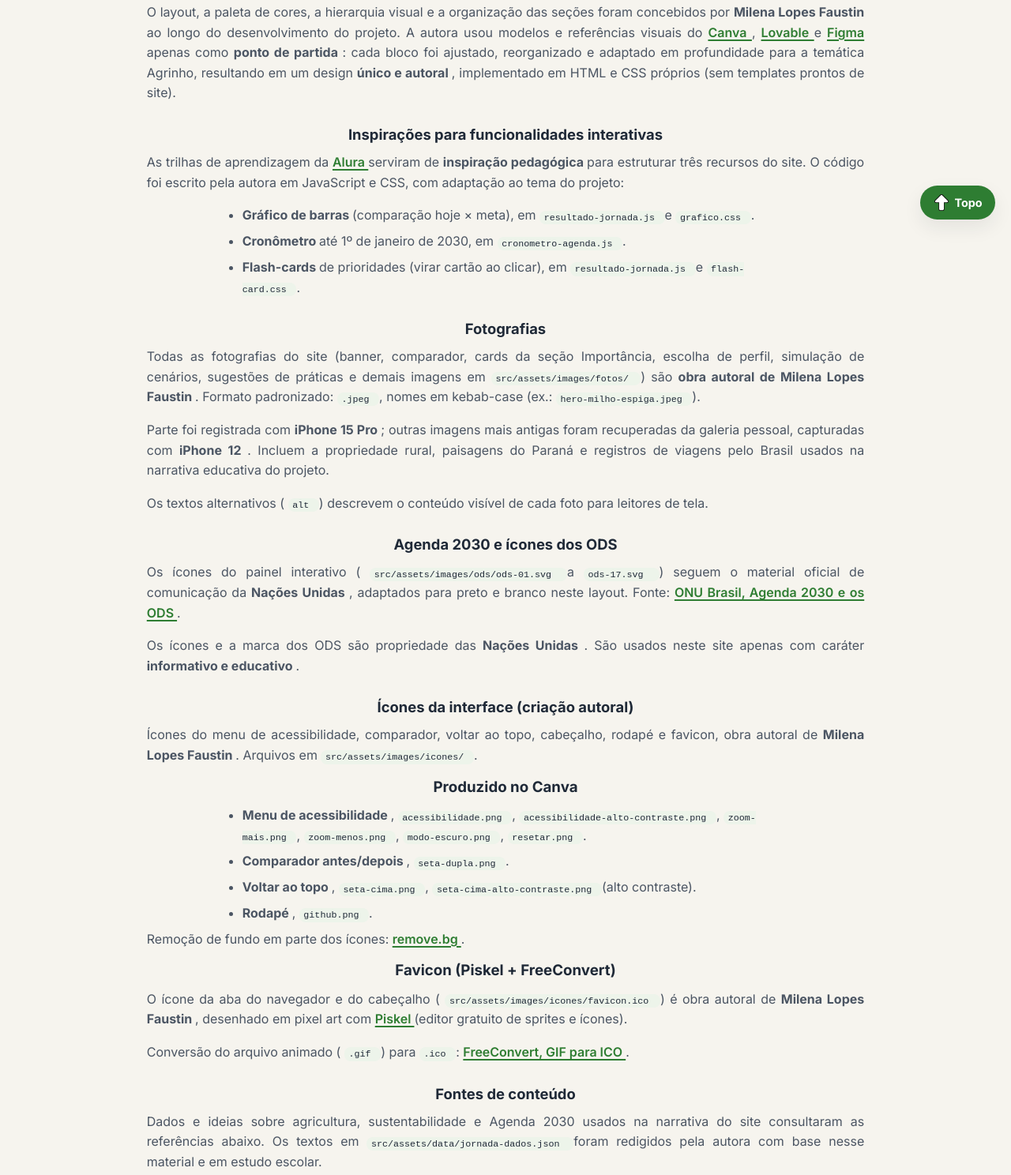
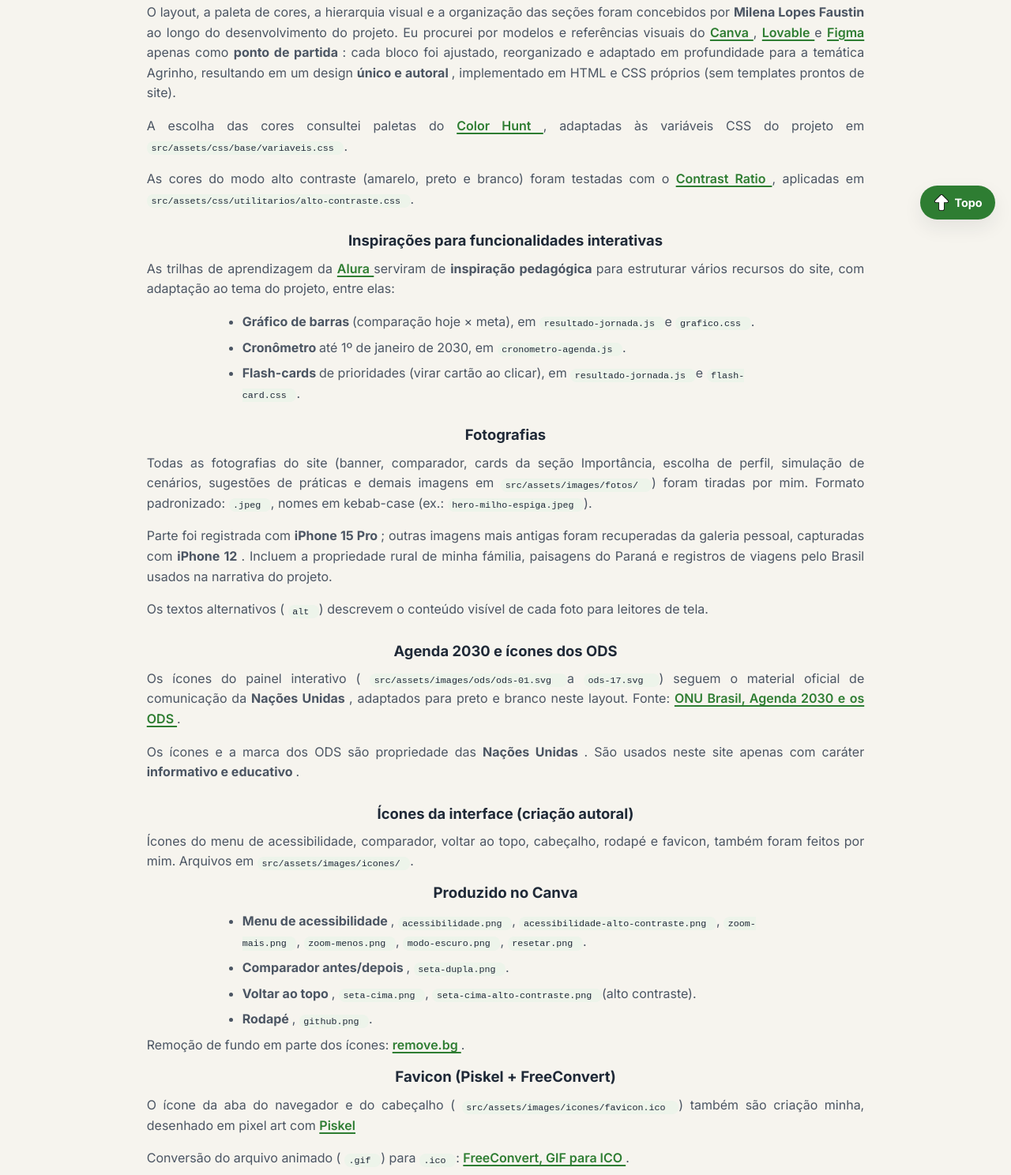
Before and after one commit to faustinmilena-design/Agricultura-Consciente-Agrinho-2026, a plain HTML site: page atribuicoes.html in a window 1280 px wide. Shown: the part 498-1986 px from the top of the page at 79% size. Drawn offline with Linux system fonts and the light colour scheme.

Commit message:
atualização das atribuições e referencias

```diff
--- a/atribuicoes.html
+++ b/atribuicoes.html
@@ -139,7 +139,7 @@
           <strong>
             Milena Lopes Faustin
           </strong>
-          ao longo do desenvolvimento do projeto. A autora usou modelos e referências visuais do
+          ao longo do desenvolvimento do projeto. Eu procurei por modelos e referências visuais do
           <a href="https://www.canva.com/" rel="noopener noreferrer" target="_blank">
             Canva
           </a>
@@ -161,6 +161,28 @@
           </strong>
           , implementado em HTML e CSS próprios (sem templates prontos de site).
         </p>
+        <p>
+          A escolha das cores consultei paletas do
+          <a href="https://colorhunt.co/" rel="noopener noreferrer" target="_blank">
+            Color Hunt
+          </a>
+          , adaptadas às variáveis CSS do projeto em
+          <code>
+            src/assets/css/base/variaveis.css
+          </code>
+          .
+        </p>
+        <p>
+          As cores do modo alto contraste (amarelo, preto e branco) foram testadas com o
+          <a href="https://contrast-ratio.org/" rel="noopener noreferrer" target="_blank">
+            Contrast Ratio
+          </a>
+          , aplicadas em
+          <code>
+            src/assets/css/utilitarios/alto-contraste.css
+          </code>
+          .
+        </p>
         <h2 id="inspiracoes-funcionalidades">
           Inspirações para funcionalidades interativas
         </h2>
@@ -173,7 +195,7 @@
           <strong>
             inspiração pedagógica
           </strong>
-          para estruturar três recursos do site. O código foi escrito pela autora em JavaScript e CSS, com adaptação ao tema do projeto:
+          para estruturar vários recursos do site, com adaptação ao tema do projeto, entre elas:
         </p>
         <ul>
           <li>
@@ -223,11 +245,7 @@
           <code>
             src/assets/images/fotos/
           </code>
-          ) são
-          <strong>
-            obra autoral de Milena Lopes Faustin
-          </strong>
-          . Formato padronizado:
+          ) foram tiradas por mim. Formato padronizado:
           <code>
             .jpeg
           </code>
@@ -246,7 +264,7 @@
           <strong>
             iPhone 12
           </strong>
-          . Incluem a propriedade rural, paisagens do Paraná e registros de viagens pelo Brasil usados na narrativa educativa do projeto.
+          . Incluem a propriedade rural de minha fámilia, paisagens do Paraná e registros de viagens pelo Brasil usados na narrativa do projeto.
         </p>
         <p>
           Os textos alternativos (
@@ -292,11 +310,7 @@
           Ícones da interface (criação autoral)
         </h2>
         <p>
-          Ícones do menu de acessibilidade, comparador, voltar ao topo, cabeçalho, rodapé e favicon, obra autoral de
-          <strong>
-            Milena Lopes Faustin
-          </strong>
-          . Arquivos em
+          Ícones do menu de acessibilidade, comparador, voltar ao topo, cabeçalho, rodapé e favicon, também foram feitos por mim. Arquivos em
           <code>
             src/assets/images/icones/
           </code>
@@ -386,15 +400,10 @@
           <code>
             src/assets/images/icones/favicon.ico
           </code>
-          ) é obra autoral de
-          <strong>
-            Milena Lopes Faustin
-          </strong>
-          , desenhado em pixel art com
+          ) também são criação minha, desenhado em pixel art com
           <a href="https://www.piskelapp.com/" rel="noopener noreferrer" target="_blank">
             Piskel
           </a>
-          (editor gratuito de sprites e ícones).
         </p>
         <p>
           Conversão do arquivo animado (
--- a/src/assets/css/base/variaveis.css
+++ b/src/assets/css/base/variaveis.css
@@ -1,6 +1,6 @@
 /* Paleta e medidas do site — tudo que se repete fica aqui.
    Nomes: --cor-*, --espacamento-*, --raio-*, --sombra-*, --camada-* (z-index).
-   Hover: sufixo -ao-passar. Modo escuro e alto contraste redefinem variaveis no body. */
+   Hover: -ao-passar. Modo escuro e alto contraste redefinem variaveis no body. */
 
 :root {
  /* --- Tipografia (fontes.css carrega Inter e Kalam) --- */
```
Also changed, not shown: 1 other file.
